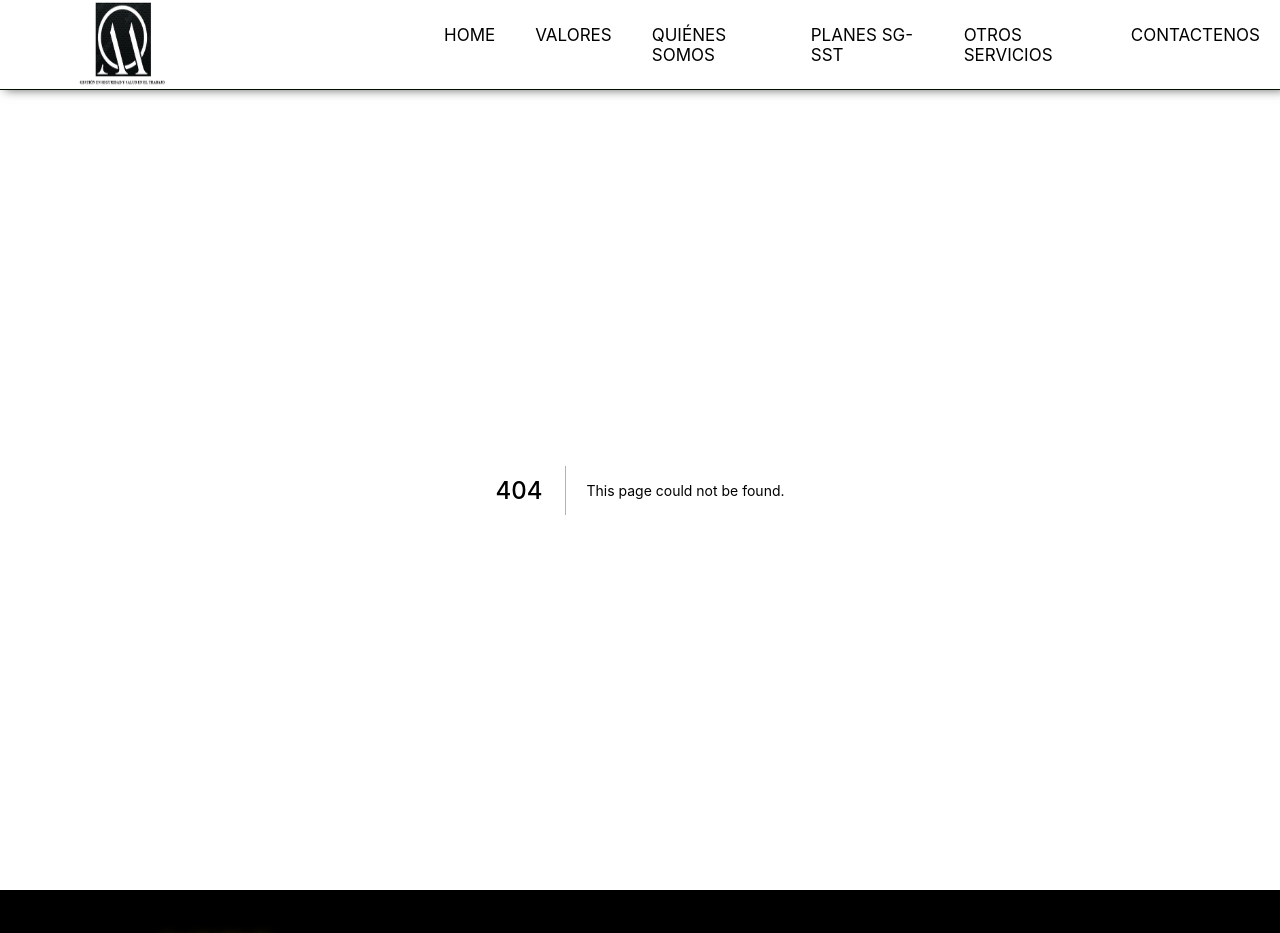
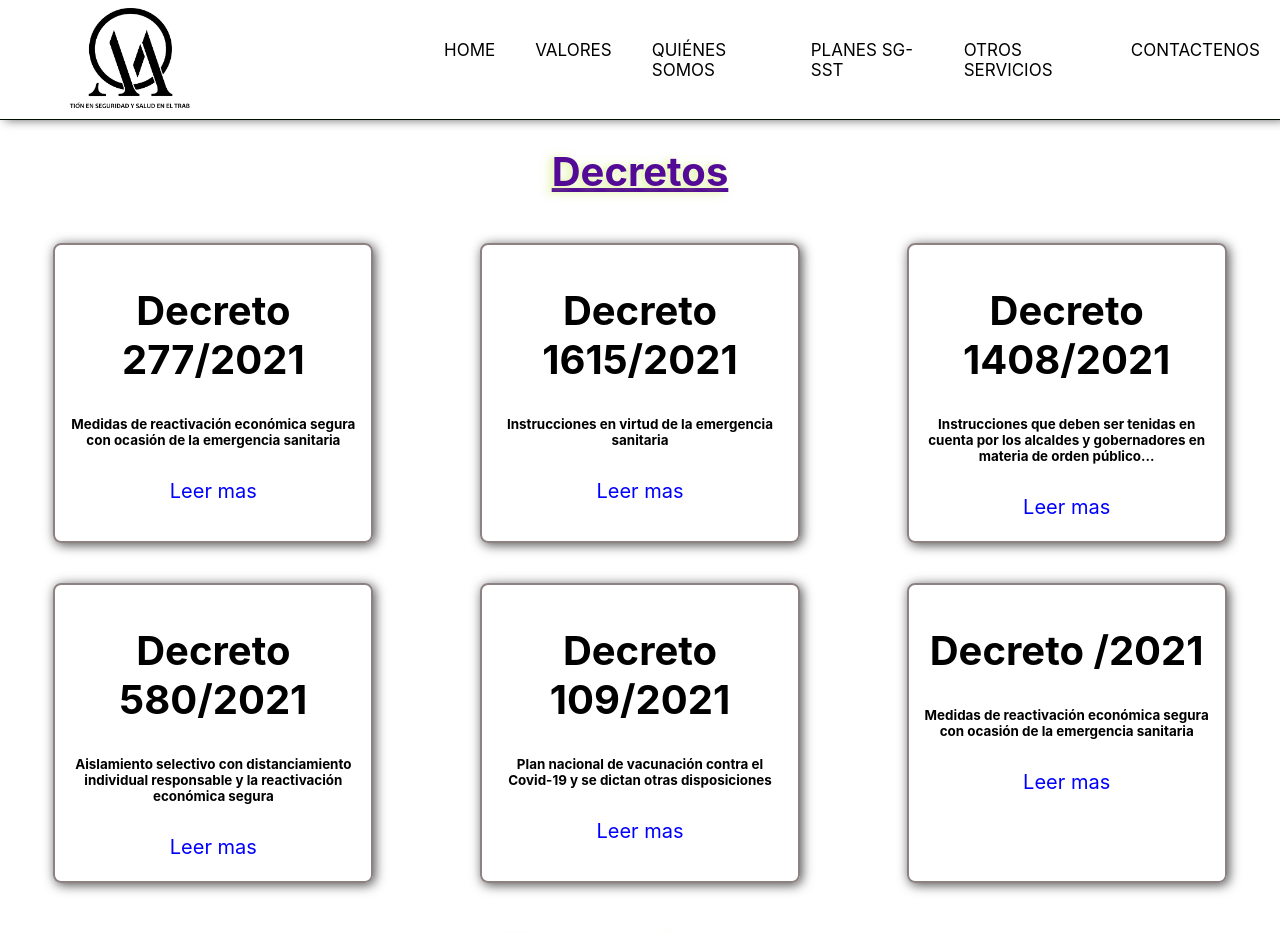
Before and after one commit to RockStoneStudios/Alejandra, a Next.js app: page /covid in a window 1280 px wide. Before the commit this address had no page. Shown: the top 933 px of the page. Built offline with nearby package versions, Linux system fonts and the light colour scheme.

Commit message:
Finalizado . . .

```diff
--- a/components/Blog4.jsx
+++ b/components/Blog4.jsx
@@ -1,6 +1,6 @@
 import styles from '../styles/Blog4.module.css';
 import {FontAwesomeIcon} from '@fortawesome/react-fontawesome';
-
+import Link from 'next/link';
 const Blog = () => {
     return (
         <div className={styles.container}>
@@ -11,7 +11,7 @@ const Blog = () => {
              <div className= {styles.content}>
                <h2 className={styles.titulo}></h2>
                <p>Protocolos para prevenir y mitigar el Covid-19</p>
-               <button className={styles.button}>Leer Mas</button>
+              <Link href="/covid"><button className={styles.button}>Leer Mas</button></Link>
              </div>
             </div>
         </div>
--- a/components/Navbar.jsx
+++ b/components/Navbar.jsx
@@ -10,7 +10,7 @@ const Navbar = () => {
     <>
       <div className={styles.menu}>
         <label className={styles.logo} >
-          <Image src= "/img/logo22.png" width={100} height={92}/>
+          <Image src= "/img/logoO.png" width={120} height={100} objectFit= 'cover' />
           </label>
           <ul className={open ?[styles.menu_items,styles.show].join(' ') : styles.menu_items}>
             <li onClick={()=>setOpen(false)}><Link href="/"><a>Home</a></Link></li>
--- /dev/null
+++ b/pages/covid.js
@@ -0,0 +1,110 @@
+import React from 'react'
+import styles from '../styles/Covid.module.css';
+import Link from 'next/link';
+const Covid = () => {
+  return (
+    <div className={styles.container}>
+        <h1>Decretos</h1>
+        <div className={styles.articulo}>
+         <h1>Decreto 277/2021</h1>
+          <h6>Medidas de reactivación económica segura con ocasión de la emergencia sanitaria</h6>
+           <Link href="https://bogota.gov.co/sites/default/files/inline-files/decreto-277-de-2021_0.pdf">
+               <a>Leer mas</a>
+            </Link>
+        </div>
+        <div className={styles.articulo}>
+            <h1>Decreto 1615/2021</h1>
+             <h6>Instrucciones en virtud de la emergencia sanitaria</h6>
+              <Link href="https://dapre.presidencia.gov.co/normativa/normativa/DECRETO%201615%20DEL%2030%20DE%20NOVIEMBRE%20DE%202021.pdf">
+                  <a>Leer mas</a>
+               </Link>
+           </div>
+           <div className={styles.articulo}>
+         <h1>Decreto 1408/2021</h1>
+          <h6>Instrucciones que deben ser tenidas en cuenta por los alcaldes y gobernadores en materia de orden público...</h6>
+           <Link href="https://dapre.presidencia.gov.co/normativa/normativa/DECRETO%201408%20DEL%2003%20DE%20NOVIEMBRE%20DE%202021.pdf">
+               <a>Leer mas</a>
+            </Link>
+        </div>
+        <div className={styles.articulo}>
+            <h1>Decreto 580/2021</h1>
+             <h6>Aislamiento selectivo con distanciamiento individual responsable y la reactivación económica segura</h6>
+              <Link href="https://bogota.gov.co/sites/default/files/inline-files/decreto-277-de-2021_0.pdf">
+                  <a>Leer mas</a>
+               </Link>
+           </div>
+           <div className={styles.articulo}>
+            <h1>Decreto 109/2021</h1>
+             <h6>Plan nacional de vacunación contra el Covid-19 y se dictan otras disposiciones</h6>
+              <Link href="https://dapre.presidencia.gov.co/normativa/normativa/DECRETO-109-29-ENERO-2021.pdf">
+                  <a>Leer mas</a>
+               </Link>
+           </div>
+           <div className={styles.articulo}>
+            <h1>Decreto /2021</h1>
+             <h6>Medidas de reactivación económica segura con ocasión de la emergencia sanitaria</h6>
+              <Link href="https://bogota.gov.co/sites/default/files/inline-files/decreto-277-de-2021_0.pdf">
+                  <a>Leer mas</a>
+               </Link>
+           </div>
+           <h1>Resoluciones</h1>
+           <div className={styles.articulo}>
+            <h1>Resolución 350/2022</h1>
+             <h6>Por medio de la cual se adopta el Protocolo general de bioseguridad para el desarrollo de las actividades ...</h6>
+              <Link href="https://bogota.gov.co/sites/default/files/inline-files/decreto-277-de-2021_0.pdf">
+                  <a>Leer mas</a>
+               </Link>
+           </div>
+           <div className={styles.articulo}>
+            <h1>Resolución 304/2022</h1>
+             <h6>Por la cual se prorroga la emergencia sanitaria por el coronavirus COVID-19</h6>
+              <Link href="https://www.minsalud.gov.co/Normatividad_Nuevo/Resoluci%C3%B3n%20No.%20304%20de%202022.pdf">
+                  <a>Leer mas</a>
+               </Link>
+           </div>
+           <h1>Circulares</h1>
+           <div className={styles.articulo}>
+            <h1>Circular 35/2021</h1>
+             <h6>Aforo eventos públicos y privados y medidas de bioseguridad en bares y restaurantes</h6>
+              <Link href="https://www.minsalud.gov.co/sites/rid/Lists/BibliotecaDigital/RIDE/DE/DIJ/circular-035-de-2021.pdf">
+                  <a>Leer mas</a>
+               </Link>
+           </div>
+           <div className={styles.articulo}>
+            <h1>Circular 4/2022</h1>
+             <h6>Recomendaciones para la protección laboral durante el cuarto pico de la pandemia por sars-cov-2 (covid-19).</h6>
+              <Link href="https://www.minsalud.gov.co/Normatividad_Nuevo/Circular%20Conjunta%20No.004%20de%202022-.pdf">
+                  <a>Leer mas</a>
+               </Link>
+           </div>
+           <div className={styles.articulo}>
+            <h1>Circular 3/2022</h1>
+             <h6>Instrucciones para garantizar el acceso y continuidad en la prestación de los servicios de salud...</h6>
+              <Link href="https://www.minsalud.gov.co/Normatividad_Nuevo/Circular%20Externa%20No.3%20de%202022.pdf">
+                  <a>Leer mas</a>
+               </Link>
+           </div>
+           <div className={styles.articulo}>
+            <h1>Circular 47/2021</h1>
+             <h6>Aspecto a tener en cuenta en relación con la Vacuna contra el Covid-19</h6>
+              <Link href="https://www.mintrabajo.gov.co/documents/20147/61442826/Circular+No.0047.pdf/b8853528-5e85-e707-95be-5865ff730357?t=1628277516117">
+                  <a>Leer mas</a>
+               </Link>
+           </div>
+           <div className={styles.articulo}>
+            <h1>Circular 22/2021</h1>
+             <h6>Sobre la no exigencia de prueba de SARS-Cov-2 Covid-19 por parte del empleadora trabajadores y aspirantes a un puesto de trabajo</h6>
+              <Link href="https://www.mintrabajo.gov.co/documents/20147/61442826/Circular+0022.PDF/a858d468-707f-8d13-2790-2b43839a7ea7?t=1615235618146">
+                  <a>Leer mas</a>
+               </Link>
+           </div>
+
+
+
+
+
+    </div>
+  )
+}
+
+export default Covid
--- a/pages/normatividad.js
+++ b/pages/normatividad.js
@@ -538,6 +538,7 @@ const normatividad = () => {
                   <a>Leer mas</a>
                </Link>
            </div>
+
      <h1>Resoluciones</h1>
         <div className={styles.articulo}>
          <h1>Resolución 89/2019</h1>
@@ -546,6 +547,7 @@ const normatividad = () => {
                <a>Leer mas</a>
             </Link>
         </div>
+
         <div className={styles.articulo}>
          <h1>Resolucion 1747/2008</h1>
           <h6>Por la cual se modifica la Resolución 634 de 2006</h6>
@@ -1149,6 +1151,8 @@ const normatividad = () => {
                   <a>Leer mas</a>
                </Link>
            </div>
+
+
            <div className={styles.articulo}>
             <h1>Circular 72/2021</h1>
              <h6>Registro anual de autoevaluaciones y planes de mejoramiento del SG-SST</h6>
--- /dev/null
+++ b/styles/Covid.module.css
@@ -0,0 +1,64 @@
+.container {
+    width: 100%;
+    display: flex;
+    align-items: center;
+    justify-content: space-around;
+    flex-wrap: wrap;
+}
+
+.container > h1 {
+    width: 100%;
+    text-align: center;
+    font-size: 40px;
+    color: rgb(83, 10, 151);
+    text-shadow: -4px 1px 9px rgba(194, 231, 61, 0.5);
+    text-decoration: underline;
+}
+
+.articulo{
+    margin: 20px 15px;
+    width: 320px;
+    height: 300px;
+    padding: 15px;
+    text-align: center;
+    font-size: 20px;
+    border: 2px solid rgb(141, 129, 129);
+    border-radius: 8px;
+    box-shadow: 2px 2px 12px rgba(0, 0, 0, 0.7);
+
+}
+
+.articulo:hover{
+   box-shadow: -2px -1px 9px rgba(0, 0, 0, 0.7) ;
+}
+
+
+
+ .articulo > a{
+     color: blue;
+ }
+
+ .articulo > a:hover{
+     font-size: 30px;
+     transition: all 0.7s;
+
+ }
+
+
+
+
+ @media screen and (max-width : 480px ) {
+
+
+
+
+    .articulo{
+        margin : 20px 30px;
+         height: 350px;
+         font-size: 21px;
+         width: 380px;
+
+
+
+    }
+ }
--- a/styles/Navbar.module.css
+++ b/styles/Navbar.module.css
@@ -219,24 +219,26 @@
 }  */
 
 
+
 .menu{
     background-color: white;
-    height: 90px;
+    height: 120px;
     width: 100vw;
     display: flex;
     justify-content: space-between;
     align-items: center;
     border-bottom: 1px solid #010;
     box-shadow: 5px 0px 10px rgba(0, 0, 0, .6);
+    padding-top: 10px;
+    padding-bottom: 10px;
 }
 
 
 .logo{
     flex: 1;
-    color: #010;
-    font-size: 35px;
-    padding: 0 70px;
-    font-weight: bold;
+    margin: 10px 70px;
+    width: 200px;
+
 }
 
 
@@ -296,10 +298,16 @@ ul.show{
 
 @media screen and (max-width:858px) {
     .menu{
-        height: 90px;
+        height: 120px;
         width: 106%;
+        display: flex;
+
+
+
     }
-
+    .logo{
+        margin: 10px;
+    }
      .btn_menu{
          display: inline-flex;
          z-index: 1000;
@@ -340,8 +348,9 @@ ul.show{
      }
 
      .logo{
-         font-size: 25px;
-         padding-left: 35px;
+         font-size: 35px;
+         padding: 20px;
+
      }
 }
 
```
Also changed, not shown: public/img/logoO.png (added).
